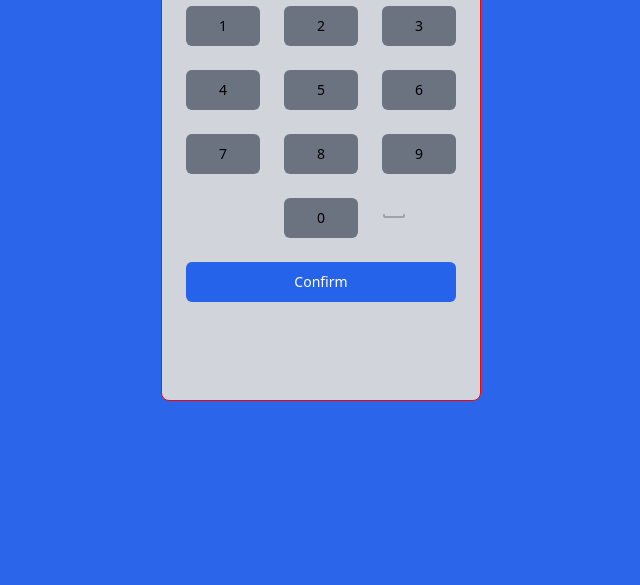
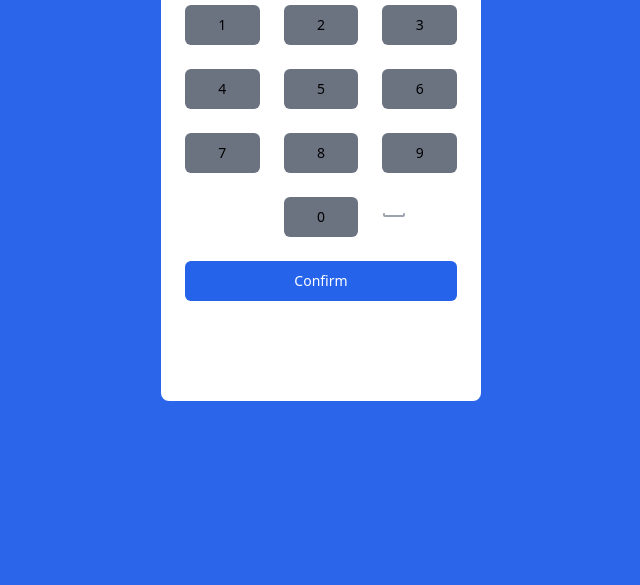
Before and after one commit to ramlatuu/mpay, a plain HTML site: page mpay2.html in a window 1280 px wide. Shown: the part 215-800 px from the top of the page, without its empty margins (319-959 px from the left). Drawn offline with nearby package versions, Linux system fonts and the light colour scheme.

Commit message:
Update mpay2.html

```diff
--- a/mpay2.html
+++ b/mpay2.html
@@ -14,7 +14,7 @@
 </head>
 
 <body class="bg-[#2a65ea] overflow-hidden">
-    <div class="bg-gray-300 w-[320px] h-[600px] rounded-lg p-6 max-w-sm mx-auto mt-4  debug">
+    <div class="bg-white w-[320px] h-[600px] rounded-lg p-6 max-w-sm mx-auto mt-4 ">
         <div class="flex justify-between items-start"><svg xmlns="http://www.w3.org/2000/svg" width="24" height="24"
                 viewBox="0 0 24 24" fill="none" stroke="currentColor" stroke-width="2" stroke-linecap="round"
                 stroke-linejoin="round" class="text-gray-400">
```
